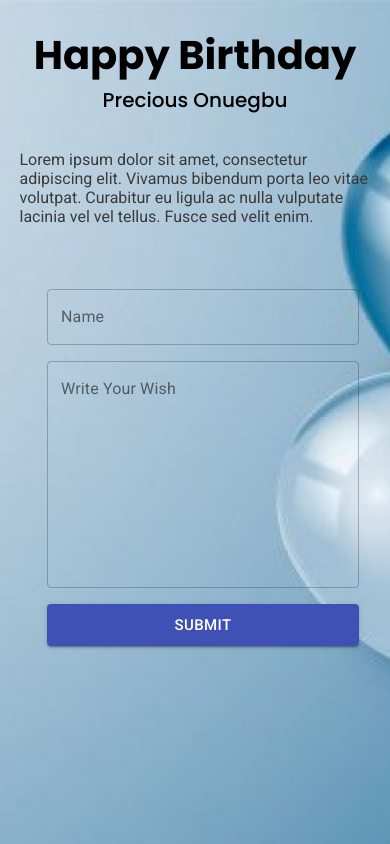
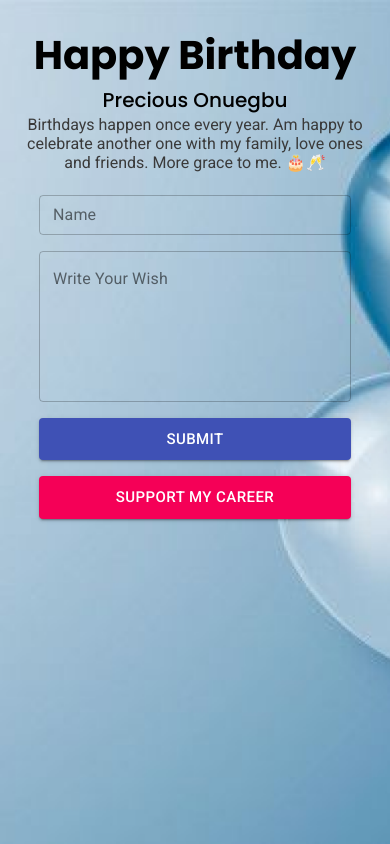
Before and after one commit to callmefarad/celebrate-precious, a React (Create React App) app: page /form in a window 390 px wide. Built offline with nearby package versions, Linux system fonts and the light colour scheme.

Commit message:
fixed responsivenhe route path

```diff
--- a/src/actions/wish.js
+++ b/src/actions/wish.js
@@ -21,7 +21,7 @@ const axios = require( "axios" );
 
 // action to create a user
 // export const createWish = ( data, history ) => {
-export const createWish = ( data, navigate) => {
+export const createWish = ( data) => {
     return (dispatch) => {
     dispatch({ type: CREATE_WISH_REQUEST });
     axios
@@ -33,7 +33,8 @@ export const createWish = ( data, navigate) => {
             type: CREATE_WISH_SUCCESS,
             payload: res.data,
           });
-          navigate(`${api_url}/precious/wishes`);
+          // navigate(`${api_url}/precious/wishes`);
+          // navigate('/wishes');
         }, 1000);
       })
       .catch(function (error) {
--- a/src/components/Form/Form.js
+++ b/src/components/Form/Form.js
@@ -1,5 +1,6 @@
 import React, {useState, useEffect} from 'react'
 // import { useHistory } from "react-router-dom";
+import { Link } from "react-router-dom";
 import { useNavigate } from "react-router";
 import { useDispatch } from "react-redux";
 import { FormContainer, Surname, FirstName, FormWrapper, FormWrap, SelfWish } from './FormStyle'
@@ -50,7 +51,8 @@ function Form () {
     function handleSubmit(e) {
     e.preventDefault();
     if (handleValidate(inputs)) {
-      dispatch( createWish( inputs, navigate ) );
+      alert( "Successfully Sent" );
+      dispatch( createWish( inputs) );
     }
     }
 
@@ -86,17 +88,27 @@ function Form () {
           <FormWrap>
               <Surname>happy birthday</Surname>
               <FirstName>precious onuegbu</FirstName>
-              <SelfWish>Lorem ipsum dolor sit amet, consectetur adipiscing elit. Vivamus bibendum porta leo vitae volutpat. Curabitur eu ligula ac nulla vulputate lacinia vel vel tellus. Fusce sed velit enim.
+              <SelfWish>Birthdays happen once every year. Am happy to celebrate another one with my family, love ones and friends. More grace to me. 🎂🥂
               </SelfWish>
 
               <FormWrapper>
-                <form className={ classes.root } onSubmit={handleSubmit}>
+                <form
+                style={{
+                  alignSelf: 'center',
+                  // backgroundColor: "red",
+                  width: "100%",
+                  display: "flex",
+                  flexDirection: "column",
+                  alignItems: "center"
+                  }}
+                  className={ classes.root }
+                  onSubmit={handleSubmit}>
                     <TextField
                     style = {{width: '100%'}}
                     id="outlined-basic"
                     variant="outlined"
                     type="text"
-                    size="large"
+                    size="small"
                     name="name"
                     label="Name"
                     value={inputs.name}
@@ -110,14 +122,15 @@ function Form () {
                     variant="outlined"
                     type="text"
                     multiline
-                    rows={10}
-                    fullWidth
+                    rows={6}
+                    // fullWidth
                     name="wish"
                     label="Write Your Wish"
                     value={inputs.wish}
                     // onChange={handleChange}
                     onChange={(e)=>{setInputs({...inputs, wish: e.target.value})}}
                     />
+                    <Link to='/wishes' style={{ textDecoration: 'inherit'}}>
                     <Button
                     id="myButton"
                     style = {{width: '100%'}}
@@ -127,10 +140,29 @@ function Form () {
                     color="primary"
                     size="large"
 
-                    // onClick={routeSite}
+                    // onClick={()=>{
+                    //   if ( handleValidate( inputs ) ) {
+                    //     alert("Your wish was sent successfully")
+                    //   }
+                    // }
+                    // }
                     >
                     Submit
                   </Button>
+                  </Link>
+                    <Link to='/' style={{ textDecoration: 'inherit'}}>
+                    <Button
+                    id="myButton"
+                    style = {{width: '100%'}}
+                    // disabled={loading}
+                    type="submit"
+                    variant="contained"
+                    color="secondary"
+                    size="large"
+                    >
+                    Support my career
+                  </Button>
+                  </Link>
                   </form>
             </FormWrapper>
           </FormWrap>
--- a/src/components/Form/FormStyle.js
+++ b/src/components/Form/FormStyle.js
@@ -101,15 +101,10 @@ font-size: 26px;
 
 export const SelfWish = styled.div`
 // background-color: red;
-display: flex;
-flex-direction: column;
-align-items: center;
 height: auto;
 width: 70%;
-margin-top: 15px;
-margin-bottom: 15px;
 color: #3A3A3A;
-padding: 20px;
+text-align: center;
 
 @media (min-width: 425px){
 width: 80%;
@@ -126,7 +121,8 @@ export const FormWrapper = styled.div`
 // background-color: tomato;
 height: auto;
 width: 70%;
-padding: 20px;
+margin-top: 15px;
+// padding: 5px;
 display: flex;
 flex-direction: column;
 align-items: center;
```
